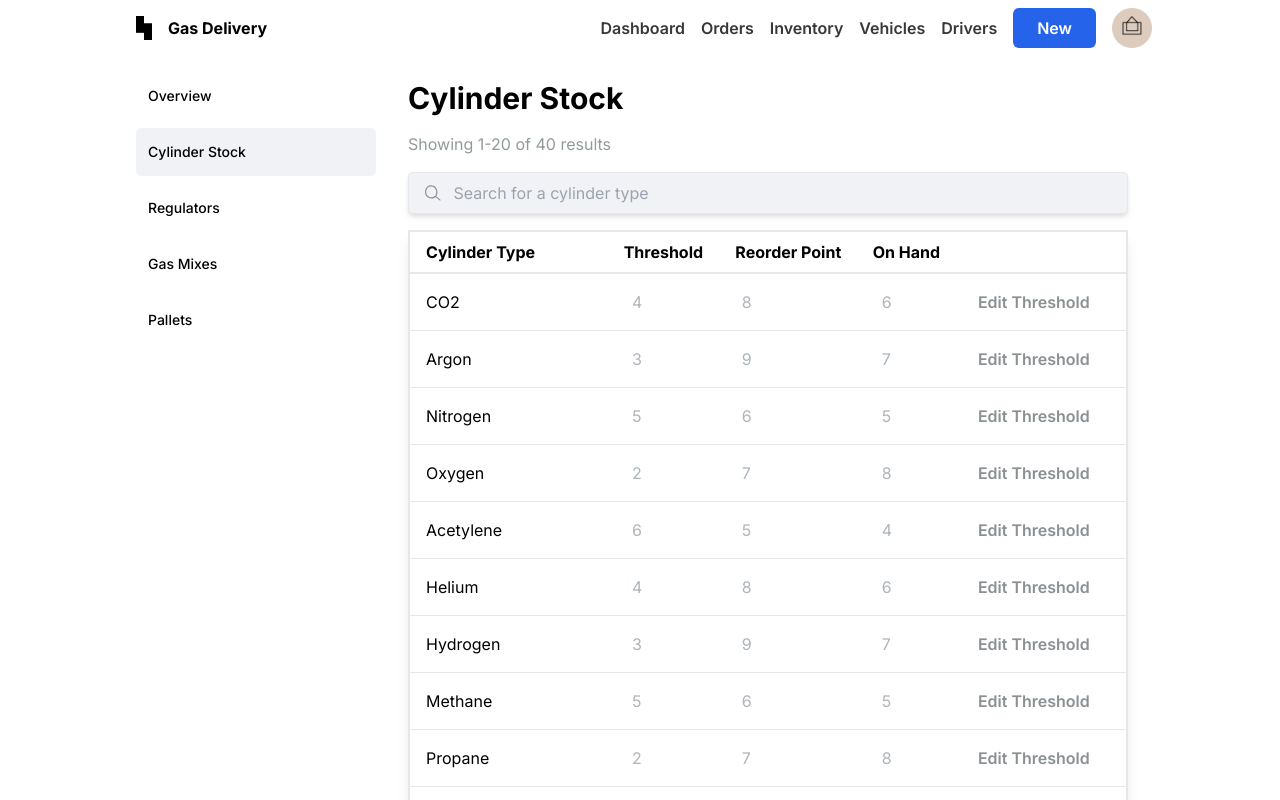
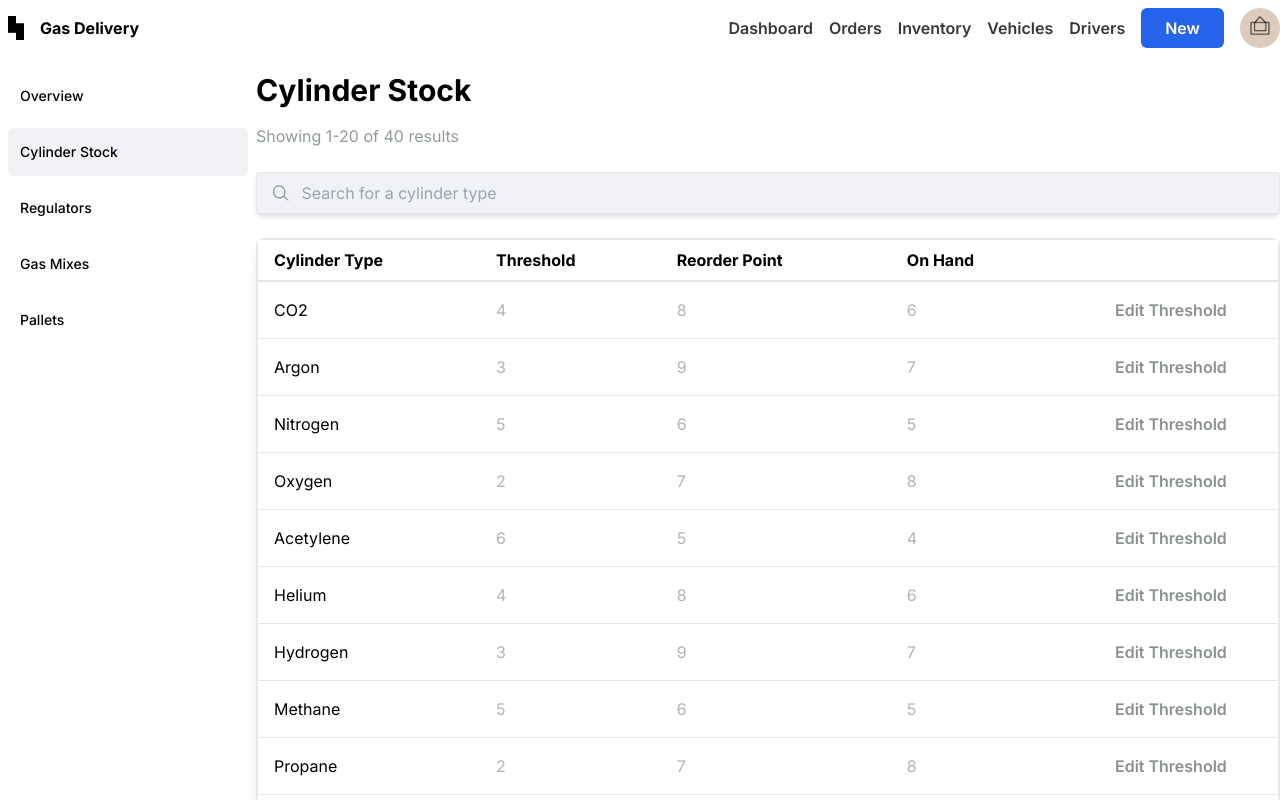
Before and after one commit to arceprogramando/prueba-tecnica-front, a Next.js app: page / in a window 1280 px wide. Shown: the top 800 px of the page. Built offline with nearby package versions, Linux system fonts and the light colour scheme.

Commit message:
style(technical-test): :lipstick: improve ui

```diff
--- a/src/app/components/Header.tsx
+++ b/src/app/components/Header.tsx
@@ -4,7 +4,7 @@ import Nav from './Nav';
 const Header = () => {
   const navItems = ['Dashboard', 'Orders', 'Inventory', 'Vehicles', 'Drivers'];
   return (
-      <header className="flex items-center justify-between max-w-5xl mx-auto my-2">
+      <header className="flex items-center justify-between max-w-7xl mx-auto my-2">
         <div className="flex md:gap-4 p-2">
           <Image src="/logo.png" height={16} width={16} alt={'logo'} />
           <h1 className="flex font-bold">Gas Delivery</h1>
--- a/src/app/layout.tsx
+++ b/src/app/layout.tsx
@@ -18,9 +18,9 @@ export default function RootLayout({
     <html lang="en">
       <body className={`${inter.className} antialised  mx-auto`}>
         <Header />
-        <div className="flex flex-col md:flex-row justify-center  max-w-5xl mx-auto">
+        <div className="flex flex-col md:flex-row justify-center  max-w-7xl mx-auto">
             <SideNav />
-          <div className="flex-grow p-6">{children}</div>
+          <div className="flex-grow">{children}</div>
         </div>
       </body>
     </html>
--- a/src/app/page.tsx
+++ b/src/app/page.tsx
@@ -14,29 +14,33 @@ interface Data {
   [key: string]: GasData;
 }
 
-const Home: React.FC = () => {
+const Page: React.FC = () => {
   const [data, setData] = useState<Data | null>(null);
 
   useEffect(() => {
     const getData = async () => {
       const fetchedData = await fetchData();
-      setData(fetchedData);
+      const keys = Object.keys(fetchedData).slice(0, 10);
+      const newData: Data = {};
+      keys.forEach(key => {
+        newData[key] = fetchedData[key];
+      });
+      setData(newData);
     };
 
     getData();
   }, []);
 
-  if (!data) {
-    return <div>Loading...</div>;
-  }
+
+  if (!data) return <div>Loading...</div>;
 
   return (
-    <div className="max-w-5xl mx-auto">
+    <div className="mx-auto">
       <div>
-        <h2 className="font-bold text-3xl mb-4">Cylinder Stock</h2>
+        <h2 className="font-bold text-3xl my-4">Cylinder Stock</h2>
         <p className="text-[#929A9D] mb-4">Showing 1-20 of 40 results</p>
-        <label className="block w-full my-4">
-          <div className="flex items-center bg-[#F1F2F6] border rounded  shadow-md">
+        <label className="block w-full my-6">
+          <div className="flex items-center bg-[#F1F2F6] border rounded shadow-md ">
             <div className="pl-4">
               <Image src="/lupa.svg" height={16} width={16} alt={'logo'} />
             </div>
@@ -44,14 +48,14 @@ const Home: React.FC = () => {
           </div>
         </label>
       </div>
-      <div className=" rounded shadow-lg ">
-        <table className="md:w-full  border-spacing-0 rounded">
+      <div className="rounded-lg overflow-hidden shadow-lg mb-2">
+        <table className="md:w-full table-auto border-collapse rounded ">
           <thead>
             <tr>
               <th className="pl-4 text-start py-2 border-b-2 border-t-2 border-l-2">Cylinder Type</th>
-              <th className="pr-4 py-2 border-b-2 border-t-2">Threshold</th>
-              <th className="pr-4 py-2 border-b-2 border-t-2">Reorder Point</th>
-              <th className="pr-4 py-2 border-b-2 border-t-2 ">On Hand</th>
+              <th className="pr-4 py-2 border-b-2 border-t-2 text-start">Threshold</th>
+              <th className="pr-4 py-2 border-b-2 border-t-2 text-start">Reorder Point</th>
+              <th className="pr-4 py-2 border-b-2 border-t-2 text-start ">On Hand</th>
               <th className="pr-4 py-2 border-b-2 border-t-2 border-r-2"></th>
             </tr>
           </thead>
@@ -59,10 +63,10 @@ const Home: React.FC = () => {
             {Object.entries(data).map(([key, value], index) => (
               <tr key={key}>
                 <td className="px-4 py-4 border-b border-l-2">{key}</td>
-                <td className="px-4 py-4 border-b text-[#AEB5BB]">{value.threshold}</td>
-                <td className="px-4 py-4 border-b text-[#AEB5BB]">{value.reorderPoint}</td>
-                <td className="px-4 py-4 border-b text-[#AEB5BB]">{value.onHand}</td>
-                <td className="px-4 py-4 border-b border-r-2 text-[#8B9093] text-medium font-semibold">Edit Threshold</td>
+                <td className="py-4 border-b text-[#AEB5BB]">{value.threshold}</td>
+                <td className="py-4 border-b text-[#AEB5BB]">{value.reorderPoint}</td>
+                <td className="py-4 border-b text-[#AEB5BB]">{value.onHand}</td>
+                <td className="py-4 border-b border-r-2 text-[#8B9093] text-medium font-semibold text-center">Edit Threshold</td>
               </tr>
             ))}
           </tbody>
@@ -72,4 +76,4 @@ const Home: React.FC = () => {
   );
 };
 
-export default Home;
+export default Page;
```
